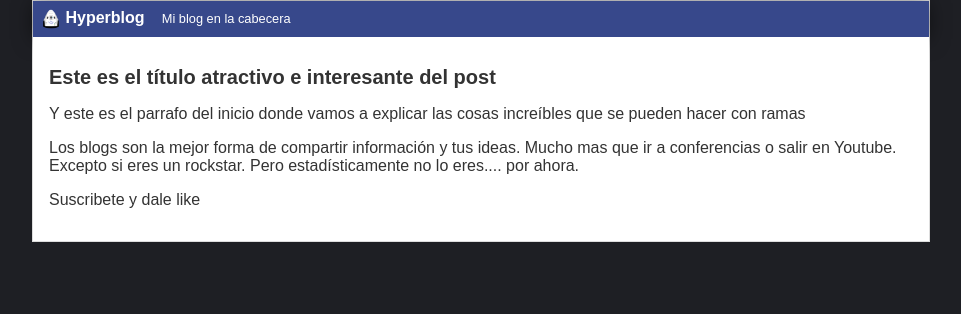
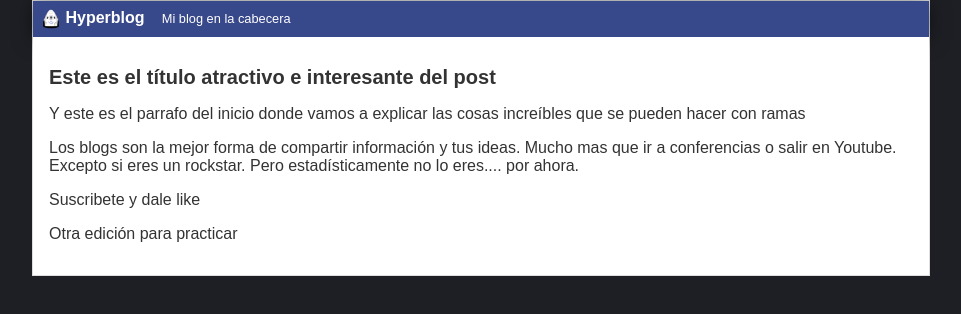
Before and after one commit to marcojw2699/hyperblog3, a plain HTML site: page blogspot.html in a window 1280 px wide. Shown: the whole page, without its empty margins (159-1120 px from the left). Drawn offline with Linux system fonts and the light colour scheme.

```diff
--- a/blogspot.html
+++ b/blogspot.html
@@ -15,6 +15,7 @@
                 <p>Y este es el parrafo del inicio donde vamos a explicar las cosas increíbles que se pueden hacer con ramas</p>
                 <p>Los blogs son la mejor forma de compartir información y tus ideas. Mucho mas que ir a conferencias o salir en Youtube. Excepto si eres un rockstar. Pero estadísticamente no lo eres.... por ahora.</p>
                 <p>Suscribete y dale like</p>
+                <p>Otra edición para practicar</p>
             </div>
         </div>
 
```
